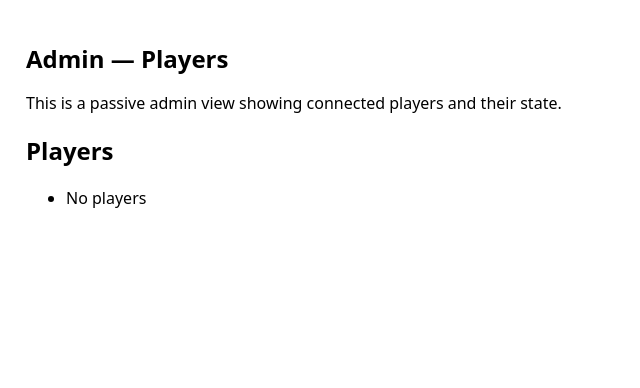
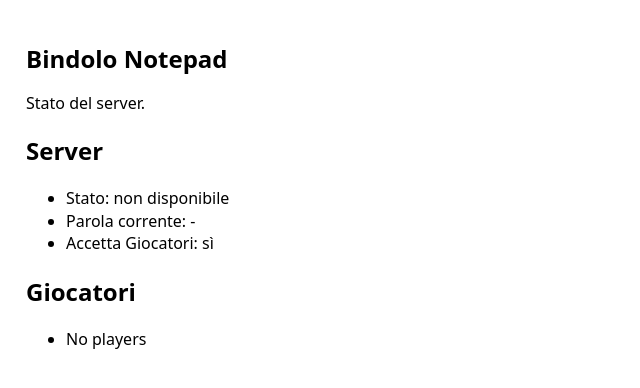
Before and after one commit to Iximiel/bindolo, a Flask app: page /admin in a window 1280 px wide. Shown: the top 388 px of the page, without its empty margins (0-640 px from the left). Run offline with Flask 2, Linux system fonts and the light colour scheme; data that the repository does not hold is empty.

Commit message:
some translation and a more informant admin page

```diff
--- a/bnotepad/__init__.py
+++ b/bnotepad/__init__.py
@@ -202,7 +202,7 @@ def get_users():
 def get_players():
   # return a simple mapping of username -> state (no text)
   with USERS_LOCK:
-    return jsonify({k: v.state.value for k, v in usersdb.items()})
+    return jsonify({"users": {k: v.state.value for k, v in usersdb.items()}})
 
 
 @app.route("/state", methods=["GET"])
@@ -213,6 +213,7 @@ def get_state():
         "state": app_state.state.value,
         "info": app_state.info or {},
         "started": app_state.started,
+        "word": app_state.word,
       }
     )
 
@@ -375,7 +376,13 @@ def play_submit():
         app_state.state = GameState.GAME_WAITING_FOR_DECISION_IRL
       move_to_reading = True
 
-  return jsonify({"ok": True, "value": saved_value, "move": move_to_reading})
+  return jsonify(
+    {
+      "ok": True,
+      "value": saved_value,
+      "move": move_to_reading,
+    }
+  )
 
 
 if __name__ == "__main__":
--- a/bnotepad/templates/admin.html
+++ b/bnotepad/templates/admin.html
@@ -9,45 +9,94 @@
 </head>
 
 <body>
-    <h1>Admin — Players</h1>
-    <p>This is a passive admin view showing connected players and their state.</p>
+    <h1>Bindolo Notepad</h1>
+    <p>Stato del server.</p>
 
     <section>
-        <h2>Players</h2>
+        <h2>Server</h2>
+        <ul id="server-list">
+            <li>Stato: <span id="server-state">non disponibile</span>
+            </li>
+            <li>Parola corrente: <span id="server-word"> - </span>
+            </li>
+            <li>Accetta Giocatori: <span id="server-started"> sì </span>
+            </li>
+        </ul>
+    </section>
+
+    <section>
+        <h2>Giocatori</h2>
         <ul id="players-list">
             <li>Loading…</li>
         </ul>
     </section>
 
     <script>
-        const POLL_INTERVAL_MS = 3000;
+        const POLL_INTERVAL_MS = 5000;
 
-        async function loadPlayers() {
+        async function loadState() {
+            const playerList = document.getElementById('players-list');
             try {
                 const res = await fetch("{{ url_for('get_players') }}", { cache: 'no-store' });
-                if (!res.ok) return;
+                if (res.ok) {
                     const data = await res.json();
-                const list = document.getElementById('players-list');
-                list.innerHTML = '';
-                const keys = Object.keys(data).sort();
+                    playerList.innerHTML = '';
+                    const users = data.users;
+                    const keys = Object.keys(users).sort();
                     if (keys.length === 0) {
                         const li = document.createElement('li');
                         li.textContent = 'No players';
-                    list.appendChild(li);
+                        playerList.appendChild(li);
                         return;
                     }
                     for (const k of keys) {
                         const li = document.createElement('li');
-                    li.textContent = `${k} — ${data[k]}`;
-                    list.appendChild(li);
+                        li.textContent = `${k} — ${users[k]}`;
+                        playerList.appendChild(li);
+                    }
                 }
             } catch (err) {
                 console.error('Failed loading players', err);
+                const li = document.createElement('li');
+                li.textContent = 'No players';
+                playerList.appendChild(li);
+            }
+            const serverList = document.getElementById('server-list');
+            try {
+                const res = await fetch("{{ url_for('get_state') }}", { cache: 'no-store' });
+                if (res.ok) {
+                    const data = await res.json();
+                    const state = data.state;
+                    if (state) {
+                        document.getElementById('server-state').innerHTML = state;
+
+                    }
+                    const word = data.word;
+                    if (word) {
+                        document.getElementById('server-word').innerHTML = word;
+                    } else {
+                        document.getElementById('server-word').innerHTML = ' -';
+                    }
+
+                    if ("started" in data) {
+                        const started = data.started;
+
+                        document.getElementById('server-started').innerHTML = started ? ' no' : ' sì';
+
+                    } else {
+                        document.getElementById('server-started').innerHTML = ' -';
+                    }
+                }
+            } catch (err) {
+                console.error('Failed loading players', err);
+                // const li = document.createElement('li');
+                // li.textContent = 'Failed to load server state';
+                // serverList.appendChild(li);
             }
         }
 
-        loadPlayers();
-        setInterval(loadPlayers, POLL_INTERVAL_MS);
+        loadState();
+        setInterval(loadState, POLL_INTERVAL_MS);
     </script>
 </body>
 
```
Lines whose indentation alone changed are shown as unchanged.
